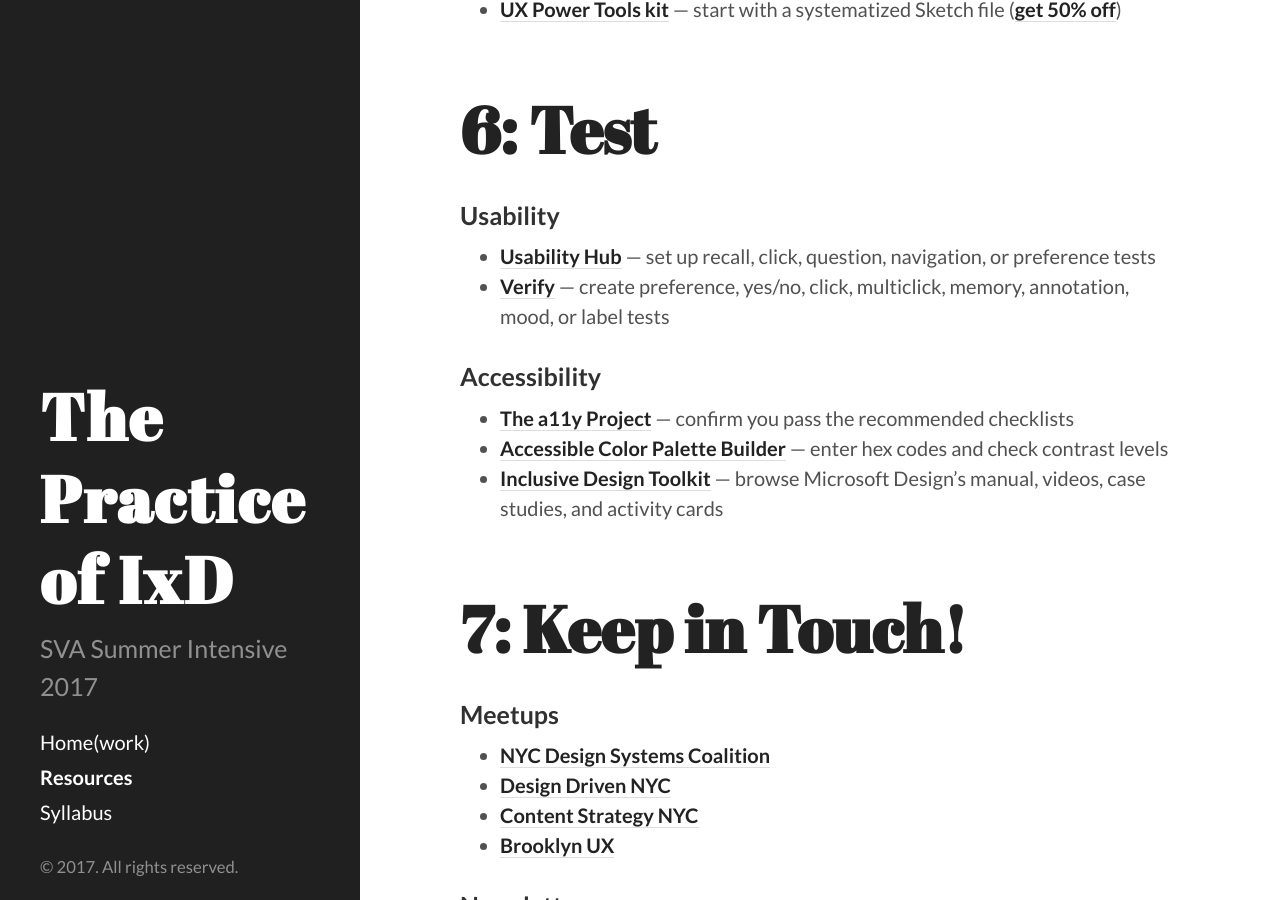
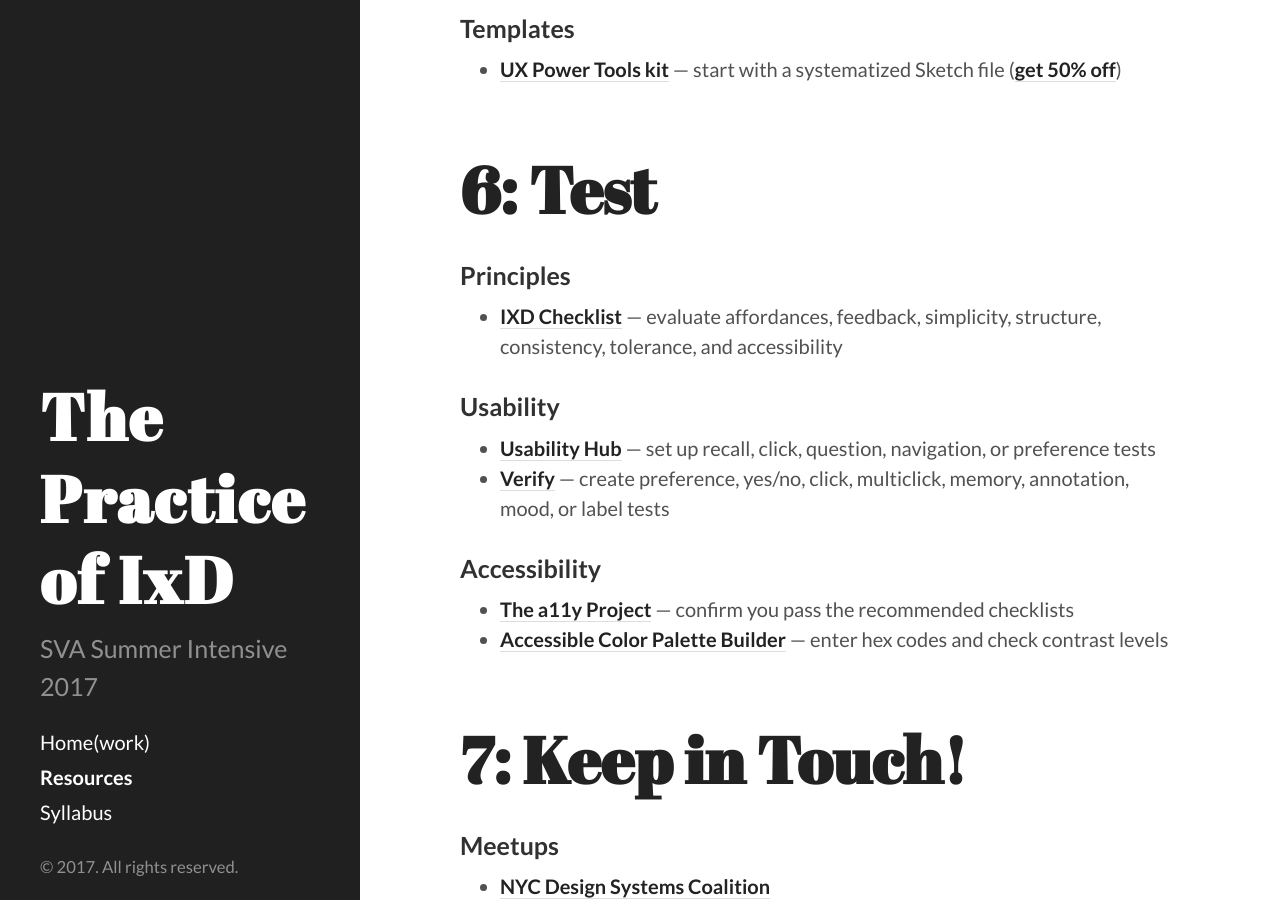
Before and after one commit to energy7/practiceixd, a Jekyll site: the page built from resources.md, in a window 1280 px wide and 900 px high, scrolled down 3375 px. Built offline with Jekyll 4.4.1, drawn with Linux system fonts in a browser that asks for light colours; some of the changed text lies outside the part shown.

Commit message:
add principles checklist

```diff
--- a/resources.md
+++ b/resources.md
@@ -113,6 +114,10 @@
 
 ###### 6: Test
 
+### Principles
+
+* [IXD Checklist](http://ixdchecklist.com/) — evaluate affordances, feedback, simplicity, structure, consistency, tolerance, and accessibility
+
 ### Usability
 
 * [Usability Hub](https://usabilityhub.com/) — set up recall, click, question, navigation, or preference tests
@@ -122,7 +127,6 @@
 
 * [The a11y Project](http://a11yproject.com) — confirm you pass the recommended checklists
 * [Accessible Color Palette Builder](https://toolness.github.io/accessible-color-matrix/) — enter hex codes and check contrast levels
-* [Inclusive Design Toolkit](https://www.microsoft.com/en-us/design/inclusive) — browse Microsoft Design's manual, videos, case studies, and activity cards
 
 
 ###### 7: Keep in Touch!
```
Also changed, not shown: other parts of resources.md (+1 -0 lines), 3 other files.
